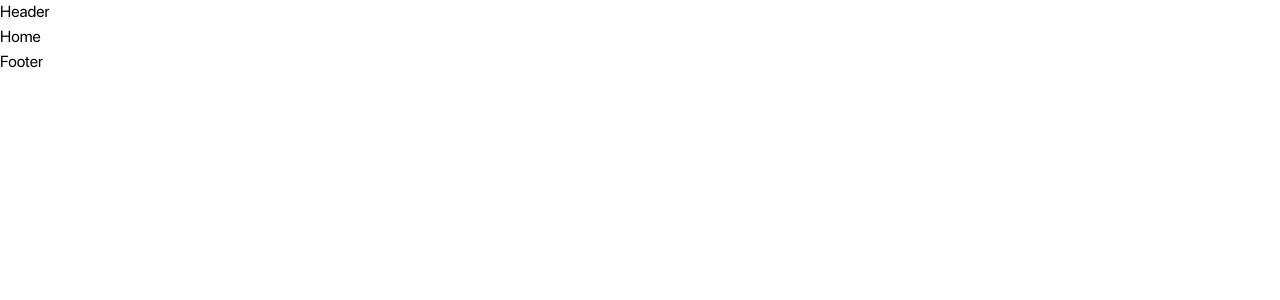
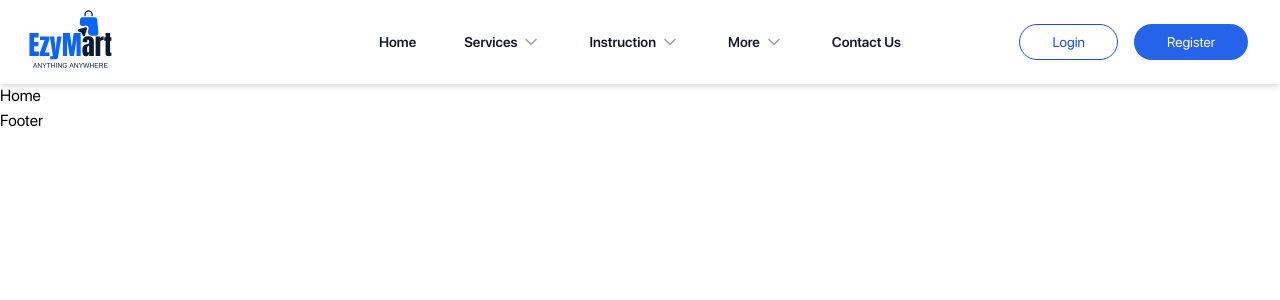
Before and after one commit to Team-vertex/ezy-mart-web-front-End-v2, a React (Vite) app: page / in a window 1280 px wide. Shown: the top 300 px of the page. Built offline with nearby package versions, Linux system fonts and the light colour scheme; the HTML template or start-up script is replaced by a standard one.

Commit message:
Add theme color meta tag and logo SVG file

```diff
--- a/index.html
+++ b/index.html
@@ -4,6 +4,7 @@
     <meta charset="UTF-8" />
     <link rel="icon" type="image/svg+xml" href="/favicon.svg" />
     <meta name="viewport" content="width=device-width, initial-scale=1.0" />
+    <meta name="theme-color" content="#0A65FC" />
     <title>Ezy Mart - Anything Everywhere</title>
   </head>
   <body>
--- a/src/components/Header.tsx
+++ b/src/components/Header.tsx
@@ -1,7 +1,266 @@
+import { routes } from '@/constants/route';
+import { Button, Menu, Popover } from '@mantine/core';
+import {
+  IconCategory,
+  IconChevronDown,
+  IconChevronUp,
+} from '@tabler/icons-react';
+import { useState } from 'react';
+import { Link, useNavigate } from 'react-router-dom';
+
 export default function Header() {
+  const navigate = useNavigate();
+  const [mobileMenuOpen, setMobileMenuOpen] = useState(false);
+  const [dropdownOpen, setDropdownOpen] = useState<{ [key: string]: boolean }>(
+    {}
+  );
+
+  const toggleMobileMenu = () => setMobileMenuOpen((prev) => !prev);
+  const toggleDropdown = (key: any) =>
+    setDropdownOpen((prev: any) => ({ ...prev, [key]: !prev[key] }));
+
+  const NAV_LINKS = [
+    { label: 'Home', path: routes.home },
+    {
+      label: 'Services',
+      dropdown: [
+        {
+          label: 'For Business Owners',
+          description: 'Services for business owners',
+          icon: <IconCategory size={24} />,
+        },
+        {
+          label: 'For Customers',
+          description: 'Services for customers',
+          icon: <IconCategory size={24} />,
+        },
+      ],
+    },
+    {
+      label: 'Instruction',
+      dropdown: [
+        {
+          label: 'For Business Owners',
+          description: 'Instruction for business owners',
+          icon: <IconCategory size={24} />,
+        },
+        {
+          label: 'For Customers',
+          description: 'Instruction for customers',
+          icon: <IconCategory size={24} />,
+        },
+        {
+          label: 'For Employees',
+          description: 'Instruction for employees',
+          icon: <IconCategory size={24} />,
+        },
+      ],
+    },
+    {
+      label: 'More',
+      dropdown: [
+        {
+          label: 'Privacy Policy',
+          description: 'Read our privacy policy',
+          icon: <IconCategory size={24} />,
+        },
+        {
+          label: 'About Us',
+          description: 'Know more about us',
+          icon: <IconCategory size={24} />,
+        },
+      ],
+    },
+    { label: 'Contact Us', path: '#' },
+  ];
+
+  const renderDropdownItems = (items: any) =>
+    items.map((item: any, index: any) => (
+      <div
+        key={index}
+        className="group relative flex items-center gap-x-6 rounded-lg p-4 text-sm hover:bg-gray-50"
+      >
+        <div className="flex size-11 flex-none items-center justify-center rounded-lg bg-gray-50 group-hover:bg-white">
+          {item.icon}
+        </div>
+        <div className="flex-auto">
+          <a href="#" className="block font-semibold text-gray-900">
+            {item.label}
+            <span className="absolute inset-0"></span>
+          </a>
+          <p className="mt-1 text-gray-600">{item.description}</p>
+        </div>
+      </div>
+    ));
+
   return (
-    <div>
-      <h1>Header</h1>
-    </div>
+    <header className="bg-white sticky top-0 z-50 shadow-md">
+      <nav
+        className="mx-auto flex max-w-7xl items-center justify-between p-6 lg:px-8"
+        aria-label="Global"
+      >
+        <div className="flex lg:flex-1">
+          <a
+            onClick={() => navigate(routes.home)}
+            className="-m-4 cursor-pointer"
+          >
+            <img
+              className="h-16 w-auto"
+              src={'/public/images/core/logo-light.svg'}
+              alt="Logo"
+            />
+          </a>
+        </div>
+
+        {/* MARK:Desktop */}
+        <div className="hidden lg:flex lg:gap-x-12">
+          {NAV_LINKS.map((link, index) =>
+            link.dropdown ? (
+              <div key={index} className="relative">
+                <Popover width="lg" position="bottom" withArrow shadow="md">
+                  <Popover.Target>
+                    <button
+                      type="button"
+                      className="flex items-center gap-x-1 text-sm font-semibold text-gray-900"
+                    >
+                      {link.label}
+                      <IconChevronDown className="h-5 w-5 text-gray-400" />
+                    </button>
+                  </Popover.Target>
+                  <Popover.Dropdown className="!bg-white !shadow-md !rounded-lg">
+                    <div className="p-4">
+                      {renderDropdownItems(link.dropdown)}
+                    </div>
+                  </Popover.Dropdown>
+                </Popover>
+              </div>
+            ) : (
+              <Link
+                key={index}
+                to={link.path}
+                className="text-sm font-semibold text-gray-900"
+              >
+                {link.label}
+              </Link>
+            )
+          )}
+        </div>
+
+        <div className="hidden lg:flex lg:flex-1 lg:justify-end gap-4">
+          <Menu shadow="md">
+            <Menu.Target>
+              <Button className="!border-blue-700 !text-blue-700 !bg-white !rounded-full !px-8">
+                Login
+              </Button>
+            </Menu.Target>
+            <Menu.Dropdown>
+              <Menu.Item>Business Login</Menu.Item>
+              <Menu.Item>Admin Login</Menu.Item>
+            </Menu.Dropdown>
+          </Menu>
+          <Menu shadow="md">
+            <Menu.Target>
+              <Button className="!bg-blue-600 !text-white !rounded-full !px-8">
+                Register
+              </Button>
+            </Menu.Target>
+            <Menu.Dropdown>
+              <Menu.Item>Business Register</Menu.Item>
+              <Menu.Item>Admin Register</Menu.Item>
+            </Menu.Dropdown>
+          </Menu>
+        </div>
+
+        {/* MARK:Mobile */}
+        <div className="lg:hidden">
+          <button
+            type="button"
+            className="-m-2.5 inline-flex items-center justify-center rounded-md p-2.5 text-gray-700"
+            onClick={toggleMobileMenu}
+          >
+            <svg
+              className="h-6 w-6"
+              fill="none"
+              viewBox="0 0 24 24"
+              strokeWidth="1.5"
+              stroke="currentColor"
+            >
+              <path
+                strokeLinecap="round"
+                strokeLinejoin="round"
+                d="M3.75 6.75h16.5M3.75 12h16.5m-16.5 5.25h16.5"
+              />
+            </svg>
+          </button>
+        </div>
+      </nav>
+
+      {mobileMenuOpen && (
+        <div
+          className="lg:hidden fixed inset-0 z-10 flex justify-end bg-black bg-opacity-25 transform transition-transform !ease-in-out !duration-500"
+          role="dialog"
+          aria-modal="true"
+        >
+          <div className="w-10/12 bg-white p-4 transform transition-transform ease-in-out duration-300">
+            <button
+              type="button"
+              className="mb-4 inline-flex items-center justify-center rounded-md p-2 text-gray-700"
+              onClick={toggleMobileMenu}
+            >
+              <span className="sr-only">Close menu</span>
+              <svg
+                className="h-6 w-6"
+                fill="none"
+                viewBox="0 0 24 24"
+                strokeWidth="1.5"
+                stroke="currentColor"
+                aria-hidden="true"
+              >
+                <path
+                  strokeLinecap="round"
+                  strokeLinejoin="round"
+                  d="M6 18 18 6M6 6l12 12"
+                />
+              </svg>
+            </button>
+            <ul className="space-y-4">
+              {NAV_LINKS.map((link: any, index: any) =>
+                link.dropdown ? (
+                  <li key={index}>
+                    <button
+                      type="button"
+                      className="flex w-full justify-between rounded-lg p-2 text-gray-900 font-semibold"
+                      onClick={() => toggleDropdown(link.label)}
+                    >
+                      {link.label}
+                      {dropdownOpen[link.label] ? (
+                        <IconChevronUp className="h-4 w-4" />
+                      ) : (
+                        <IconChevronDown className="h-4 w-4" />
+                      )}
+                    </button>
+                    {dropdownOpen[link.label] && (
+                      <div className="mt-2 pl-4">
+                        {renderDropdownItems(link.dropdown)}
+                      </div>
+                    )}
+                  </li>
+                ) : (
+                  <li key={index}>
+                    <Link
+                      to={link.path}
+                      className="block text-sm font-semibold text-gray-900 hover:bg-gray-100 rounded-md p-2"
+                      onClick={toggleMobileMenu}
+                    >
+                      {link.label}
+                    </Link>
+                  </li>
+                )
+              )}
+            </ul>
+          </div>
+        </div>
+      )}
+    </header>
   );
 }
```
Also changed, not shown: public/images/core/logo-light.svg (added).
